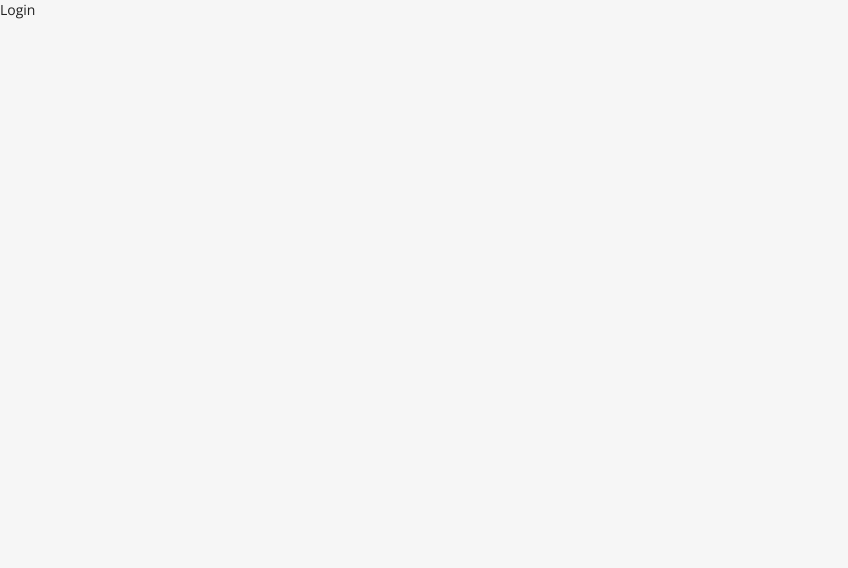
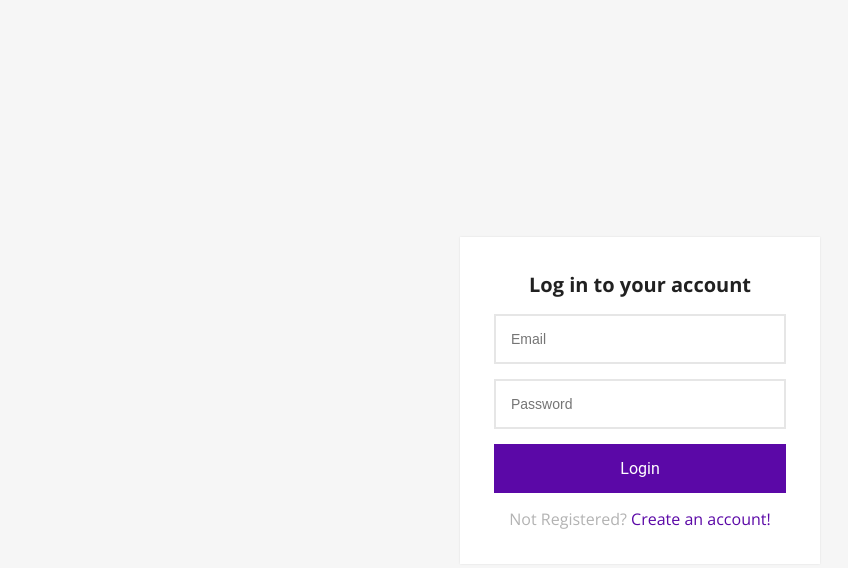
Before and after one commit to olaszb/react-laravel-practice, a React (Vite) app in the folder react/: page /login in a window 1280 px wide. Shown: the top 568 px of the page, without its empty margins (0-848 px from the left). Built offline with nearby package versions, Linux system fonts and the light colour scheme.

Commit message:
added frontend to login page

```diff
--- a/react/src/components/DefaultLayout.jsx
+++ b/react/src/components/DefaultLayout.jsx
@@ -1,16 +1,38 @@
-import { Outlet } from "react-router-dom";
+import { Link, Navigate, Outlet } from "react-router-dom";
 import { useStateContext } from "../contexts/ContextProvider";
 
 export default function DefaultLayout() {
     const {user, token} = useStateContext()
+
+
+    const onLogout = (event) => {
+        event.preventDefault();
+    }
 
     if(!token){
         return <Navigate to="/login" />
     }
 
     return (
-        <div>
-            <Outlet/>
+        <div id="defaultLayout">
+            <aside>
+                <Link to="/dashboard">Dashboard</Link>
+                <Link to="/users">Users</Link>
+            </aside>
+            <div className="content">
+                <header>
+                    <div>
+                        Header
+                    </div>
+                    <div>
+                        {user.name}
+                        <a href="#" onClick={onLogout} className="btn-logout">Logout</a>
+                    </div>
+                </header>
+                <main>
+                    <Outlet/>
+                </main>
+            </div>
         </div>
     )
 }
--- a/react/src/components/GuestLayout.jsx
+++ b/react/src/components/GuestLayout.jsx
@@ -1,4 +1,4 @@
-import { Outlet } from "react-router-dom";
+import { Navigate, Outlet } from "react-router-dom";
 import { useStateContext } from "../contexts/ContextProvider";
 
 export default function GuestLayout() {
--- a/react/src/contexts/ContextProvider.jsx
+++ b/react/src/contexts/ContextProvider.jsx
@@ -8,8 +8,10 @@
 })
 
 export const ContextProvider = ({children}) => {
-    const [user, setUser] = useState({});
-    const [token, _setToken] = useState(localStorage.getItem('ACCESS_TOKEN'));
+    const [user, setUser] = useState({
+        name:"John"
+    });
+    const [token, _setToken] = useState(null);
 
     const setToken = (token) => {
         _setToken(token);
--- a/react/src/index.css
+++ b/react/src/index.css
@@ -3,6 +3,7 @@
 * {
     box-sizing: border-box;
 }
+
 html, body, #root, #defaultLayout, #guestLayout {
     min-height: 100vh;
 }
--- a/react/src/views/Login.jsx
+++ b/react/src/views/Login.jsx
@@ -1,7 +1,25 @@
+import { Link } from "react-router-dom";
+
 export default function Login(){
+
+
+    const onSubmit = (event) => {
+        event.preventDefault();
+    }
+
     return (
-        <>
-            Login
-        </>
+        <div className="login-signup-form animated fadeInDown">
+            <div className="form">
+                <h1 className="title">Log in to your account</h1>
+                <form onSubmit={onSubmit}>
+                    <input type="email" placeholder="Email"/>
+                    <input type="password" placeholder="Password"/>
+                    <button className="btn btn-block">Login</button>
+                    <p className="message">
+                        Not Registered? <Link to="/signup">Create an account!</Link>
+                    </p>
+                </form>
+            </div>
+        </div>
     )
 }
```
